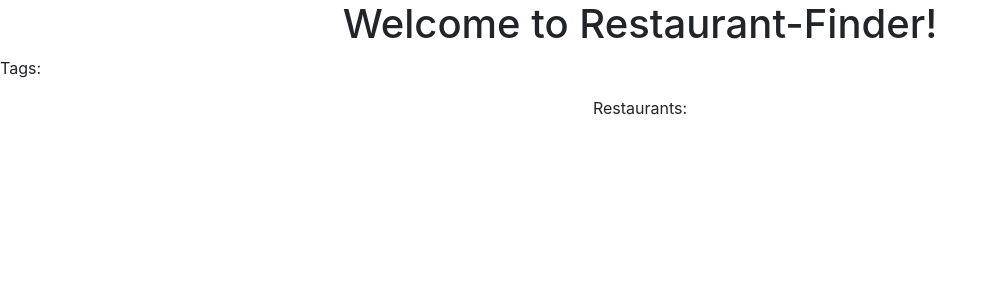
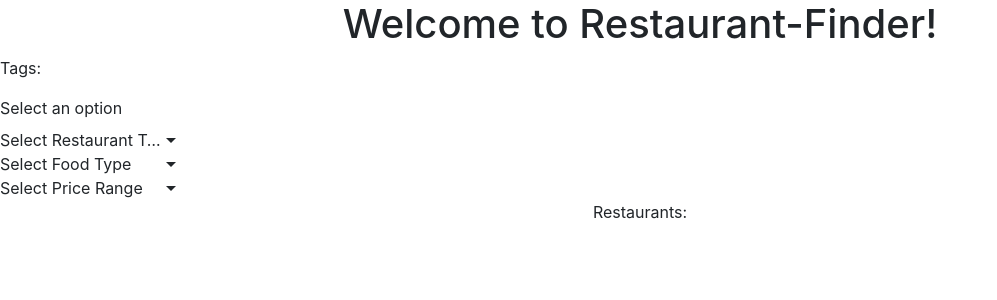
Before and after one commit to benjaminalbertson/Restaurant-Finder, an Angular app in the folder Restaurant-Finder/: page / in a window 1280 px wide. Shown: the top 300 px of the page, without its empty margins (0-997 px from the left). Built offline with nearby package versions, Linux system fonts and the light colour scheme.

Commit message:
added the drop downs and data bound them to a value in the .ts file

```diff
--- a/Restaurant-Finder/src/app/app.component.html
+++ b/Restaurant-Finder/src/app/app.component.html
@@ -9,6 +9,10 @@
     <p>
       Tags:
     </p>
+
+    <div>
+      <app-search></app-search>
+    </div>
   </div>
 
   <div style = "text-align: center">
--- a/Restaurant-Finder/src/app/mock-restaurants.ts
+++ b/Restaurant-Finder/src/app/mock-restaurants.ts
@@ -1,5 +1,5 @@
 import { Restaurant } from './restaurant';
 
 export const RESTAURANTS: Restaurant[] = [
-    {id: 1, address: "11 main", description: "burger joint", restaurantLink: "", tags: ["fast food", "sushi"], imageURL: "" },
+    {id: 1, address: "11 main", description: "burger joint", restaurantLink: "", restaurantType: "Fast Food", foodType: "American", priceRange: "Cheap", imageURL: "" },
 ];
--- a/Restaurant-Finder/src/app/restaurant.ts
+++ b/Restaurant-Finder/src/app/restaurant.ts
@@ -5,7 +5,9 @@ export class Restaurant{
     address:string;
     description:string;
     restaurantLink:string;
-    tags:string[];
+    restaurantType:string;
+    foodType:string;
+    priceRange:string;
     imageURL:string;
 
 }
--- a/Restaurant-Finder/src/app/search/search.component.css
+++ b/Restaurant-Finder/src/app/search/search.component.css
@@ -0,0 +1,5 @@
+mat-option {
+    background-color: red;
+    width: 250px;
+    height: 50px;
+}
--- a/Restaurant-Finder/src/app/search/search.component.html
+++ b/Restaurant-Finder/src/app/search/search.component.html
@@ -1,3 +1,37 @@
-<p>
-  search works!
-</p>
+<label>Select an option</label>
+<br>
+<div>
+<mat-form-field>
+  <mat-label></mat-label>
+  <mat-select [(value)]="selectedRestaurantType">
+    <mat-option value ="none">Select Restaurant Type</mat-option>
+    <mat-option value="bar">Bar</mat-option>
+    <mat-option value="fastfood">Fast Food</mat-option>
+    <mat-option value="sitdown">Sit-Down</mat-option>
+  </mat-select>
+</mat-form-field>
+</div>
+
+<div>
+  <mat-form-field>
+    <mat-label></mat-label>
+    <mat-select [(value)]="selectedFoodType">
+      <mat-option value ="none">Select Food Type</mat-option>
+      <mat-option value="italian">Italian</mat-option>
+      <mat-option value="mexican">Mexican</mat-option>
+      <mat-option value="american">American</mat-option>
+    </mat-select>
+  </mat-form-field>
+  </div>
+
+  <div>
+    <mat-form-field>
+      <mat-label></mat-label>
+      <mat-select [(value)]="selectedPriceRange">
+        <mat-option value ="none">Select Price Range</mat-option>
+        <mat-option value="cheap">Cheap</mat-option>
+        <mat-option value="midrange">Mid-Range</mat-option>
+        <mat-option value="expensive">Expensive</mat-option>
+      </mat-select>
+    </mat-form-field>
+    </div>
--- a/Restaurant-Finder/src/app/search/search.component.ts
+++ b/Restaurant-Finder/src/app/search/search.component.ts
@@ -11,52 +11,56 @@ export class SearchComponent implements OnInit {
 
   constructor(private resService: RestaurantService) { }
 
-  searchTags: string[];
-  restaurants: Restaurant[] = this.resService.getRestaurants();
+  selectedRestaurantType = "none";
+  selectedFoodType = "none";
+  selectedPriceRange = "none";
+
+  // searchTags: string[];
+  // restaurants: Restaurant[] = this.resService.getRestaurants();
 
   ngOnInit() {
   }
 
-  searchRestaurants(): Restaurant[]{
-    var i: number;
-    var j: number;
-    var k: number;
+  // searchRestaurants(): Restaurant[]{
+  //   var i: number;
+  //   var j: number;
+  //   var k: number;
 
-    var result: Restaurant[];
+  //   var result: Restaurant[];
 
-    for(i = 0; i < this.searchTags.length; i++)
-    {
-      for(j = 0; j < this.restaurants.length; j++)
-      {
-        for(k = 0; k < this.restaurants[j].tags.length; k++)
-        {
-          if(this.restaurants[j].tags[k] != this.searchTags[i])
-          {
-            //breaks out of the for loop if the tags aren't equal, starts on the next restaurant in the for loop
-            break;
-          }
-          else{
-            //if all tags are equal, pushes the restaurant into a result array
-            result.push(this.restaurants[j])
-          }
-        }
-      }
-    }
+  //   for(i = 0; i < this.searchTags.length; i++)
+  //   {
+  //     for(j = 0; j < this.restaurants.length; j++)
+  //     {
+  //       for(k = 0; k < this.restaurants[j].tags.length; k++)
+  //       {
+  //         if(this.restaurants[j].tags[k] != this.searchTags[i])
+  //         {
+  //           //breaks out of the for loop if the tags aren't equal, starts on the next restaurant in the for loop
+  //           break;
+  //         }
+  //         else{
+  //           //if all tags are equal, pushes the restaurant into a result array
+  //           result.push(this.restaurants[j])
+  //         }
+  //       }
+  //     }
+  //   }
 
-    //returns the result array, if none of the restaurants have the tags, it will return an empty array
-      return result;
+  //   //returns the result array, if none of the restaurants have the tags, it will return an empty array
+  //     return result;
 
 
-  }
+  // }
 
-  addTag(tag: string){
-    this.searchTags.push(tag);
-  }
+  // addTag(tag: string){
+  //   this.searchTags.push(tag);
+  // }
 
-  clear(){
-    while(this.searchTags.length != 0){
-      this.searchTags.pop;
-    }
-  }
+  // clear(){
+  //   while(this.searchTags.length != 0){
+  //     this.searchTags.pop;
+  //   }
+  // }
 
 }
```
Also changed, not shown: Restaurant-Finder/src/app/app.module.ts (+8 -1 lines).
